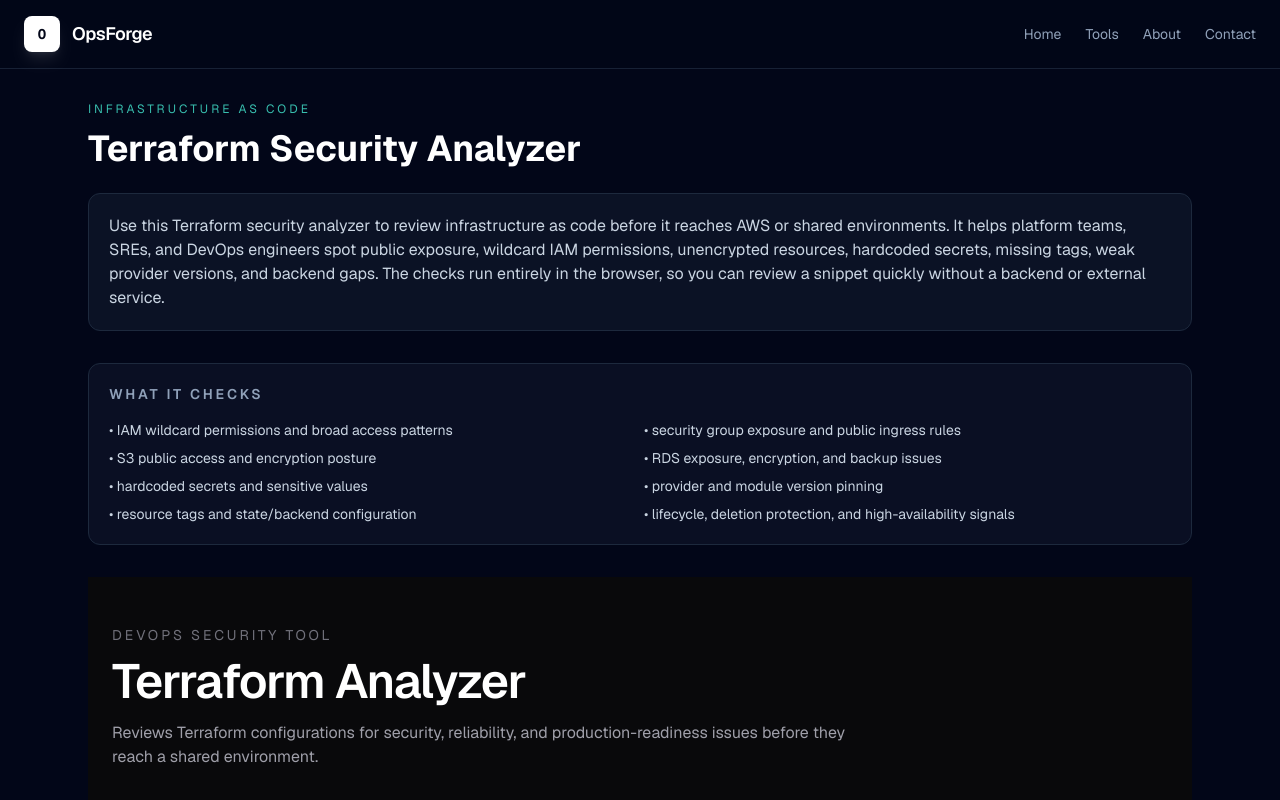
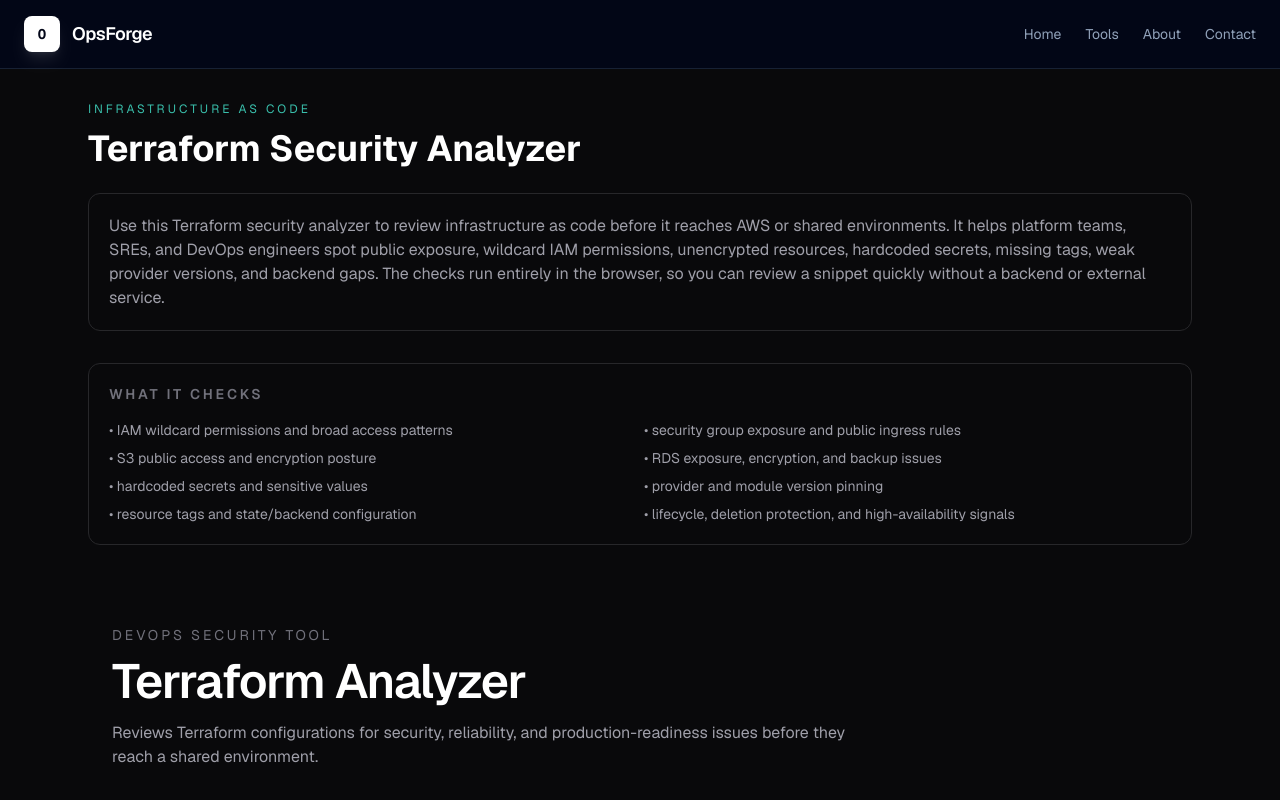
Before and after one commit to sai-pavan-kandrakota/opsforge, a Next.js app: page /tools/terraform-analyzer in a window 1280 px wide. Shown: the top 800 px of the page. Built offline with nearby package versions, Linux system fonts and the light colour scheme.

Commit message:
Unify Terraform and Dockerfile analyzer palettes

```diff
--- a/app/tools/dockerfile-analyzer/page.tsx
+++ b/app/tools/dockerfile-analyzer/page.tsx
@@ -14,7 +14,7 @@ export const metadata: Metadata = {
 
 export default function Page() {
   return (
-    <main className="min-h-screen bg-slate-950 text-slate-100">
+    <main className="min-h-screen bg-zinc-950 text-white">
       <SiteHeader />
 
       <div className="mx-auto max-w-6xl px-4 py-8 md:px-6">
@@ -23,7 +23,7 @@ export default function Page() {
           <h1 className="mt-3 text-3xl font-bold text-white md:text-4xl">Dockerfile Security Scanner</h1>
         </header>
 
-        <div className="mb-8 rounded-xl border border-slate-800 bg-slate-900/70 p-5 text-sm text-slate-300 md:text-base">
+        <div className="mb-8 rounded-xl border border-zinc-800 bg-zinc-950 p-5 text-sm text-zinc-400 md:text-base">
           <p>
             Use this Dockerfile security scanner to audit container build files before shipping images. It helps
             developers, platform engineers, and SREs review base image choices, root-user risk, package cleanup,
@@ -32,9 +32,9 @@ export default function Page() {
           </p>
         </div>
 
-        <section className="mb-8 rounded-xl border border-slate-800 bg-slate-900/60 p-5">
-          <h2 className="mb-4 text-sm font-semibold uppercase tracking-[0.2em] text-slate-400">What it checks</h2>
-          <ul className="grid gap-2 text-sm text-slate-300 md:grid-cols-2">
+        <section className="mb-8 rounded-xl border border-zinc-800 bg-zinc-950 p-5">
+          <h2 className="mb-4 text-sm font-semibold uppercase tracking-[0.2em] text-zinc-500">What it checks</h2>
+          <ul className="grid gap-2 text-sm text-zinc-400 md:grid-cols-2">
             <li>• base image tags and pinned-version patterns</li>
             <li>• USER root and non-root security posture</li>
             <li>• hardcoded secrets and sensitive literals</li>
@@ -48,16 +48,16 @@ export default function Page() {
 
         <ClientComponent />
 
-        <section className="mt-8 rounded-xl border border-slate-800 bg-slate-900/60 p-5">
-          <h2 className="mb-4 text-sm font-semibold uppercase tracking-[0.2em] text-slate-400">Related tools</h2>
+        <section className="mt-8 rounded-xl border border-zinc-800 bg-zinc-950 p-5">
+          <h2 className="mb-4 text-sm font-semibold uppercase tracking-[0.2em] text-zinc-500">Related tools</h2>
           <div className="flex flex-wrap gap-3">
-            <Link href="/tools/kubernetes-analyzer" className="rounded-full border border-slate-700 bg-slate-800 px-3 py-2 text-sm text-slate-200 transition hover:border-teal-500 hover:text-white">
+            <Link href="/tools/kubernetes-analyzer" className="rounded-full border border-zinc-700 bg-zinc-800 px-3 py-2 text-sm text-zinc-300 transition hover:border-teal-500 hover:text-white">
               Kubernetes Analyzer
             </Link>
-            <Link href="/tools/helm-analyzer" className="rounded-full border border-slate-700 bg-slate-800 px-3 py-2 text-sm text-slate-200 transition hover:border-teal-500 hover:text-white">
+            <Link href="/tools/helm-analyzer" className="rounded-full border border-zinc-700 bg-zinc-800 px-3 py-2 text-sm text-zinc-300 transition hover:border-teal-500 hover:text-white">
               Helm Analyzer
             </Link>
-            <Link href="/tools/github-actions-analyzer" className="rounded-full border border-slate-700 bg-slate-800 px-3 py-2 text-sm text-slate-200 transition hover:border-teal-500 hover:text-white">
+            <Link href="/tools/github-actions-analyzer" className="rounded-full border border-zinc-700 bg-zinc-800 px-3 py-2 text-sm text-zinc-300 transition hover:border-teal-500 hover:text-white">
               GitHub Actions Analyzer
             </Link>
           </div>
--- a/app/tools/terraform-analyzer/page.tsx
+++ b/app/tools/terraform-analyzer/page.tsx
@@ -14,7 +14,7 @@ export const metadata: Metadata = {
 
 export default function Page() {
   return (
-    <main className="min-h-screen bg-slate-950 text-slate-100">
+    <main className="min-h-screen bg-zinc-950 text-white">
       <SiteHeader />
 
       <div className="mx-auto max-w-6xl px-4 py-8 md:px-6">
@@ -23,7 +23,7 @@ export default function Page() {
           <h1 className="mt-3 text-3xl font-bold text-white md:text-4xl">Terraform Security Analyzer</h1>
         </header>
 
-        <div className="mb-8 rounded-xl border border-slate-800 bg-slate-900/70 p-5 text-sm text-slate-300 md:text-base">
+        <div className="mb-8 rounded-xl border border-zinc-800 bg-zinc-950 p-5 text-sm text-zinc-400 md:text-base">
           <p>
             Use this Terraform security analyzer to review infrastructure as code before it reaches AWS or shared
             environments. It helps platform teams, SREs, and DevOps engineers spot public exposure, wildcard IAM
@@ -33,9 +33,9 @@ export default function Page() {
           </p>
         </div>
 
-        <section className="mb-8 rounded-xl border border-slate-800 bg-slate-900/60 p-5">
-          <h2 className="mb-4 text-sm font-semibold uppercase tracking-[0.2em] text-slate-400">What it checks</h2>
-          <ul className="grid gap-2 text-sm text-slate-300 md:grid-cols-2">
+        <section className="mb-8 rounded-xl border border-zinc-800 bg-zinc-950 p-5">
+          <h2 className="mb-4 text-sm font-semibold uppercase tracking-[0.2em] text-zinc-500">What it checks</h2>
+          <ul className="grid gap-2 text-sm text-zinc-400 md:grid-cols-2">
             <li>• IAM wildcard permissions and broad access patterns</li>
             <li>• security group exposure and public ingress rules</li>
             <li>• S3 public access and encryption posture</li>
@@ -49,16 +49,16 @@ export default function Page() {
 
         <ClientComponent />
 
-        <section className="mt-8 rounded-xl border border-slate-800 bg-slate-900/60 p-5">
-          <h2 className="mb-4 text-sm font-semibold uppercase tracking-[0.2em] text-slate-400">Related tools</h2>
+        <section className="mt-8 rounded-xl border border-zinc-800 bg-zinc-950 p-5">
+          <h2 className="mb-4 text-sm font-semibold uppercase tracking-[0.2em] text-zinc-500">Related tools</h2>
           <div className="flex flex-wrap gap-3">
-            <Link href="/tools/aws-iam-analyzer" className="rounded-full border border-slate-700 bg-slate-800 px-3 py-2 text-sm text-slate-200 transition hover:border-teal-500 hover:text-white">
+            <Link href="/tools/aws-iam-analyzer" className="rounded-full border border-zinc-700 bg-zinc-800 px-3 py-2 text-sm text-zinc-300 transition hover:border-teal-500 hover:text-white">
               AWS IAM Analyzer
             </Link>
-            <Link href="/tools/kubernetes-analyzer" className="rounded-full border border-slate-700 bg-slate-800 px-3 py-2 text-sm text-slate-200 transition hover:border-teal-500 hover:text-white">
+            <Link href="/tools/kubernetes-analyzer" className="rounded-full border border-zinc-700 bg-zinc-800 px-3 py-2 text-sm text-zinc-300 transition hover:border-teal-500 hover:text-white">
               Kubernetes Analyzer
             </Link>
-            <Link href="/tools/dockerfile-analyzer" className="rounded-full border border-slate-700 bg-slate-800 px-3 py-2 text-sm text-slate-200 transition hover:border-teal-500 hover:text-white">
+            <Link href="/tools/dockerfile-analyzer" className="rounded-full border border-zinc-700 bg-zinc-800 px-3 py-2 text-sm text-zinc-300 transition hover:border-teal-500 hover:text-white">
               Dockerfile Analyzer
             </Link>
           </div>
```
